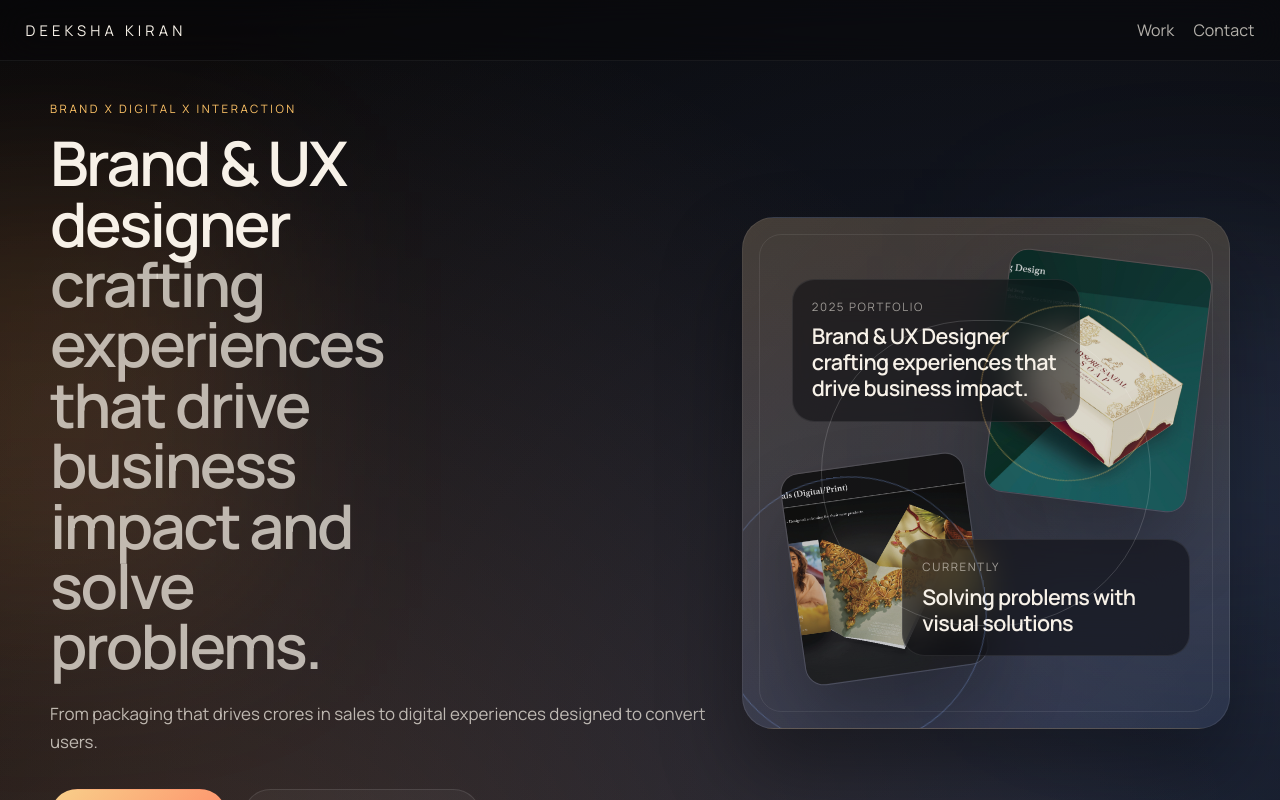
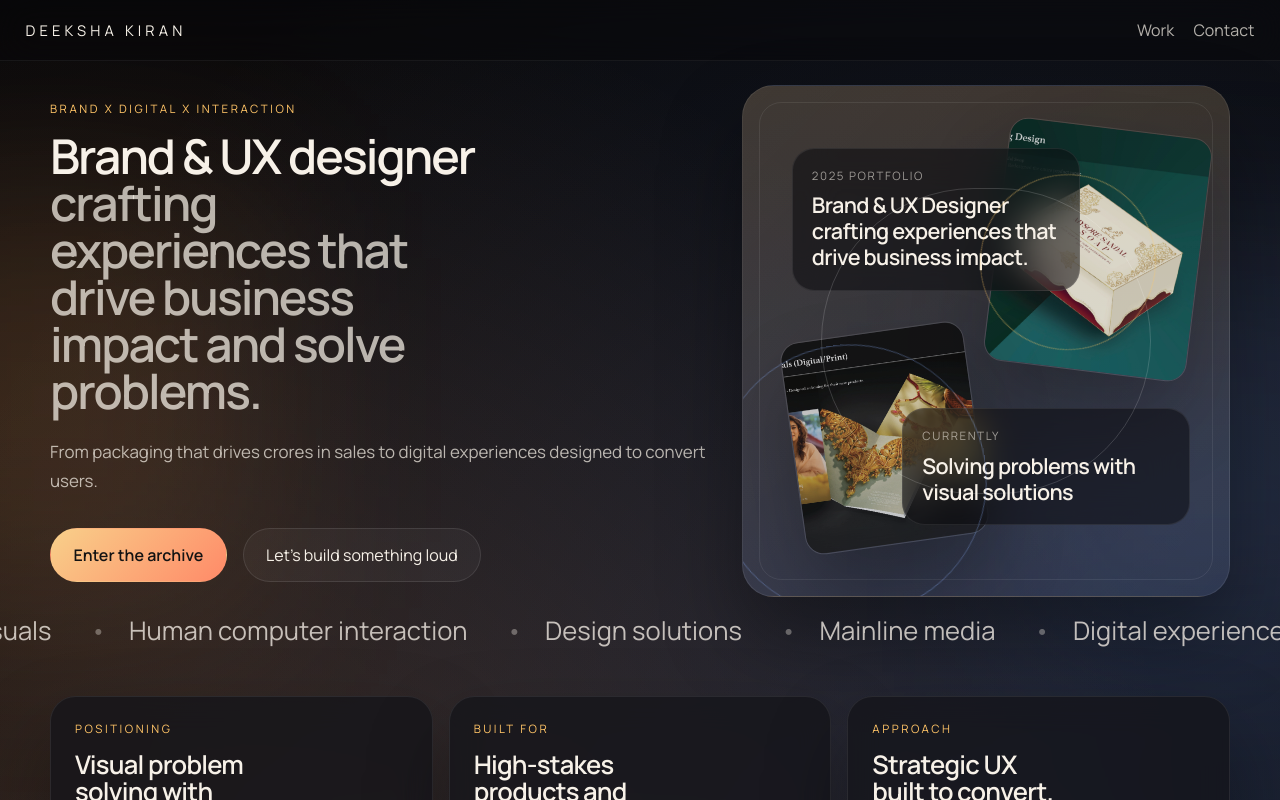
Before and after one commit to chandrashekartmops95/kandha, a React (Vite) app: page / in a window 1280 px wide. Shown: the top 800 px of the page. Built offline with nearby package versions, Linux system fonts and the light colour scheme.

Commit message:
Tighten hero: reduce min-height, font size, and widen h1 line length

```diff
--- a/src/styles.css
+++ b/src/styles.css
@@ -115,9 +115,9 @@ main {
   display: grid;
   grid-template-columns: 1.15fr 0.85fr;
   gap: 2rem;
-  min-height: 76vh;
+  min-height: 58vh;
   align-items: center;
-  padding: 2.5rem 0 1.5rem;
+  padding: 1.5rem 0 1rem;
 }
 
 .eyebrow,
@@ -141,8 +141,8 @@ main {
 }
 
 .hero h1 {
-  max-width: 10ch;
-  font-size: clamp(2.05rem, 5.1vw, 3.85rem);
+  max-width: 14ch;
+  font-size: clamp(1.8rem, 4vw, 3rem);
 }
 
 .hero h1 span {
```
